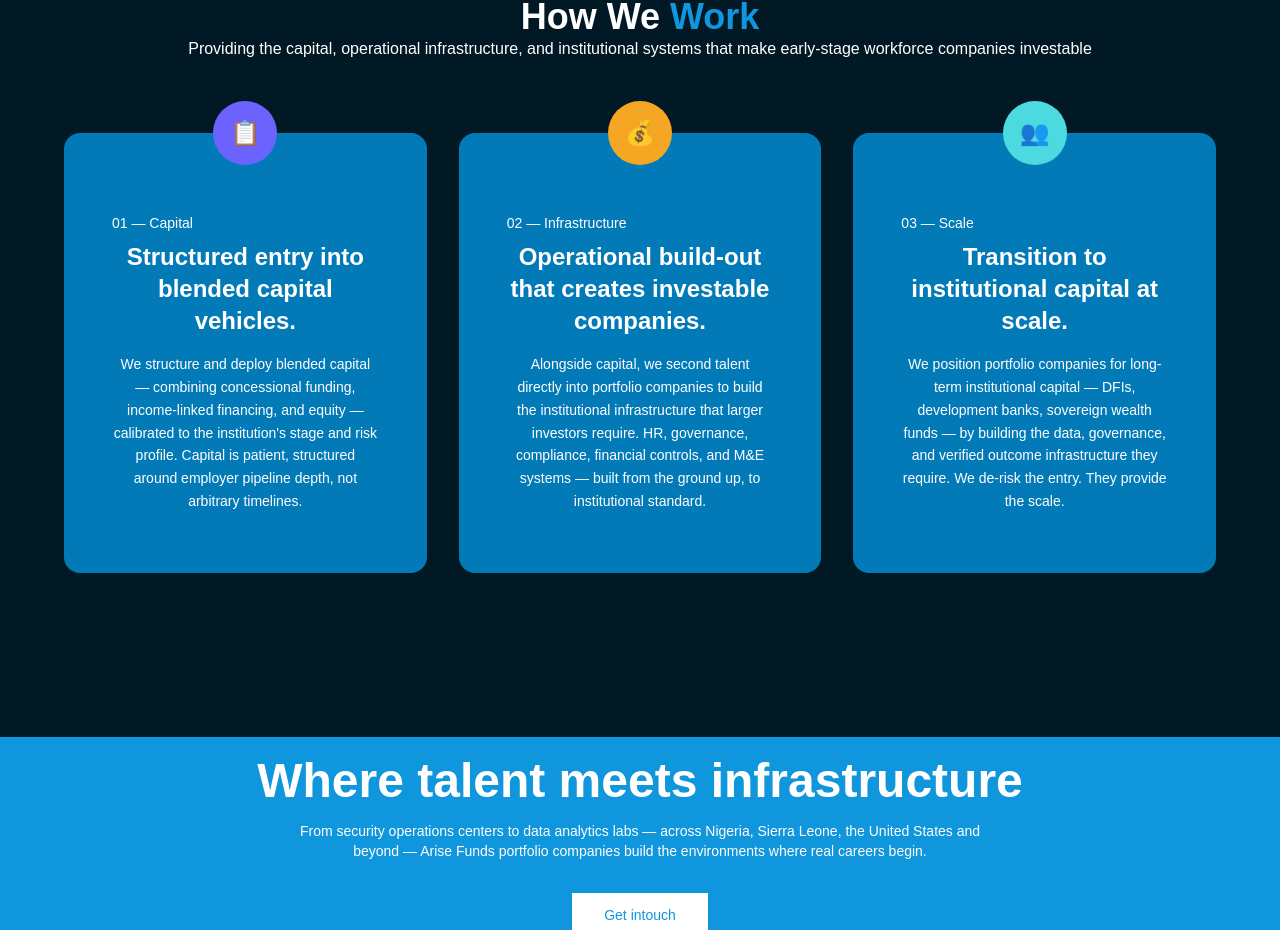
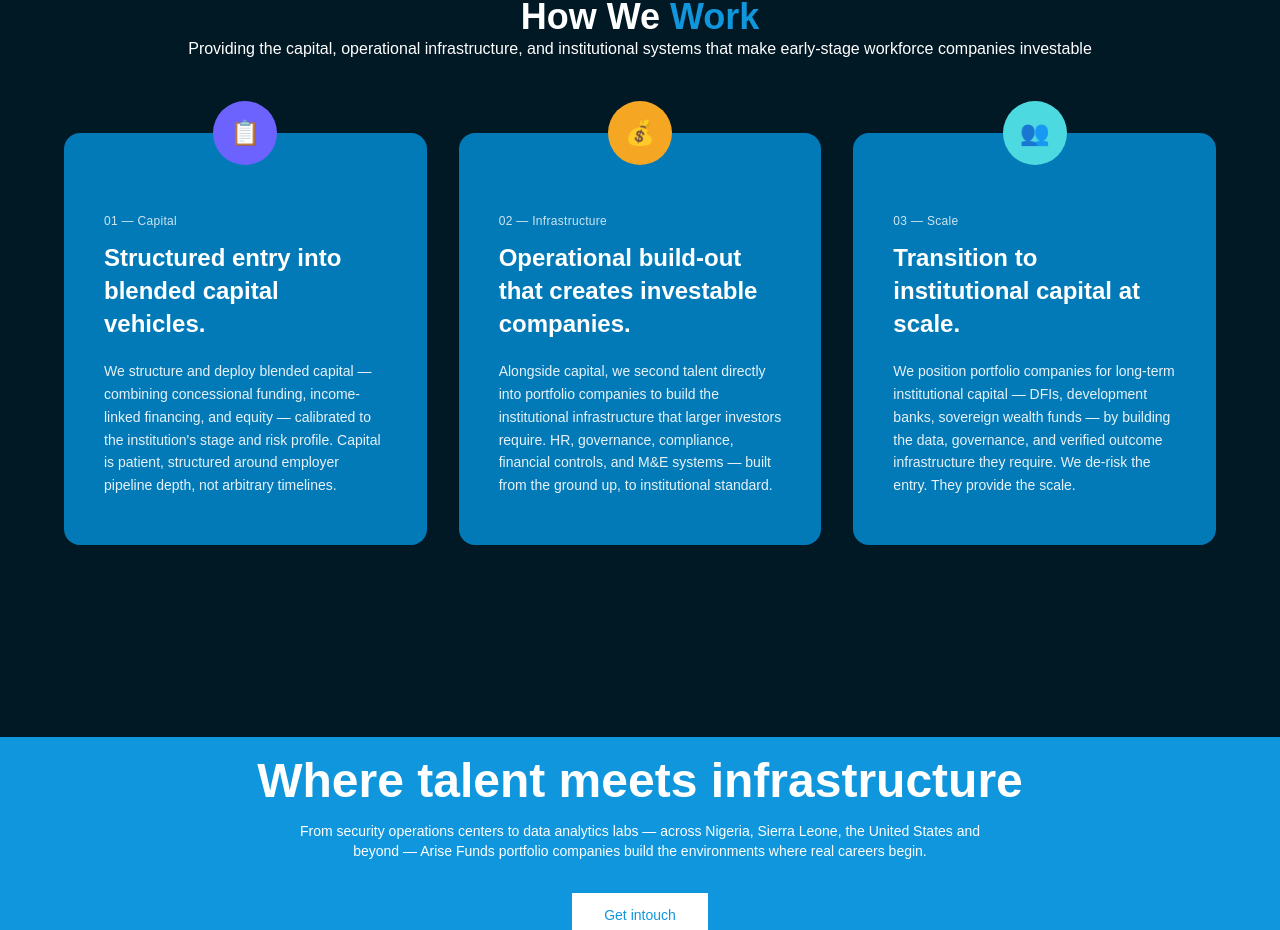
Before and after one commit to David-Odesomi/Arisefunds, a Next.js app: page / in a window 1280 px wide. Shown: the part 1431-2361 px from the top of the page. Built offline with nearby package versions, Linux system fonts and the light colour scheme; a web font is replaced by a local one.

Commit message:
Fix to cards.tsx

```diff
--- a/app/how-we-work/page.tsx
+++ b/app/how-we-work/page.tsx
@@ -38,7 +38,7 @@ export default function HowWeWork() {
   return (
     <div>
       {/* How We Work */}
-      <div className="bg-[#011825] min-h-screen px-16 py-5">
+      <div className="bg-[#011825] px-16 py-16">
         <div className="pb-10 text-center">
           <h1 className="text-4xl font-bold pt-10 text-[#FFF]">
             How We <span className="text-[#1096DC]">Work</span>
@@ -49,7 +49,7 @@ export default function HowWeWork() {
           </p>
         </div>
 
-        <div className="flex gap-8 items-start mt-8">
+        <div className="flex gap-8 items-stretch mt-12">
           {cards.map((card) => (
             <Card key={card.number} {...card} />
           ))}
--- a/app/page.tsx
+++ b/app/page.tsx
@@ -99,7 +99,7 @@ export default function Home() {
           </p>
         </div>
 
-        <div className="flex gap-8 items-start mt-8">
+        <div className="flex gap-8 items-stretch mt-8">
           {cards.map((card) => (
             <Card key={card.number} {...card} />
           ))}
--- a/components/Card.tsx
+++ b/components/Card.tsx
@@ -1,12 +1,3 @@
-interface CardProps {
-  number: string;
-  category: string;
-  title: string;
-  description: string;
-  icon: React.ReactNode;
-  iconBg: string;
-}
-
 export default function Card({
   number,
   category,
@@ -16,18 +7,18 @@ export default function Card({
   iconBg,
 }: CardProps) {
   return (
-    <div className="relative pt-20 pb-15 px-12 bg-[#037AB8] rounded-2xl text-white text-center flex-1">
+    <div className="relative pt-20 pb-12 px-10 bg-[#037AB8] rounded-2xl text-white flex-1 flex flex-col min-h-[300px]">
       <div
         className={`absolute -top-8 left-1/2 -translate-x-1/2 ${iconBg} w-16 h-16 rounded-full flex items-center justify-center`}
       >
         {icon}
       </div>
 
-      <p className="text-sm text-left mb-2">
+      <p className="text-xs text-left mb-3 text-white/80 tracking-wide">
         {number} — {category}
       </p>
-      <h2 className="text-2xl font-bold mb-4">{title}</h2>
-      <p className="text-sm leading-relaxed">{description}</p>
+      <h2 className="text-2xl font-bold mb-5 text-left leading-snug">{title}</h2>
+      <p className="text-sm leading-relaxed text-left text-white/90">{description}</p>
     </div>
   );
 }
```
